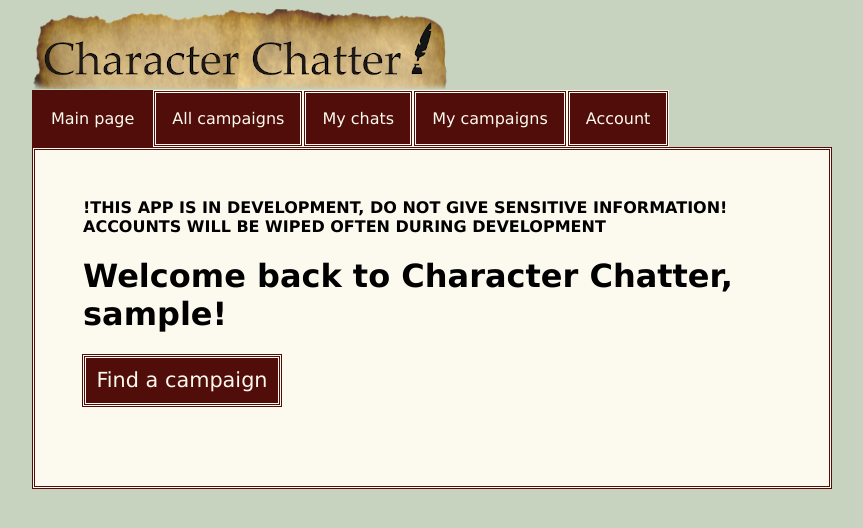
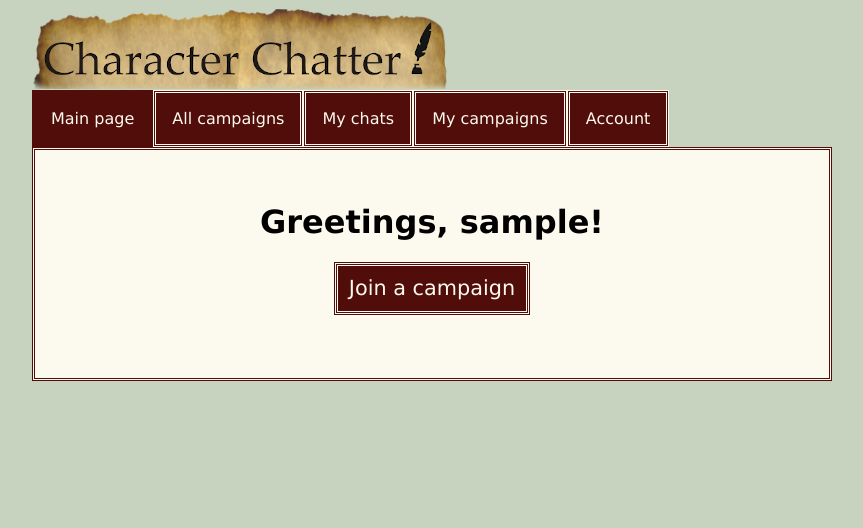
Before and after one commit to maariaw/character-chat, a Flask app: page / in a window 1280 px wide. Shown: the top 528 px of the page, without its empty margins (208-1071 px from the left). Run offline with Flask 2, Linux system fonts and the light colour scheme; the visitor is signed in with stand-in values (Sample User, id 1).

Commit message:
Improve main page design

```diff
--- a/static/styles/styles.css
+++ b/static/styles/styles.css
@@ -113,12 +113,12 @@ ul {
     outline: none;
     background-color: #510D0A;
     cursor: pointer;
-    white-space: nowrap;
 }
 
 .small {
     padding: 0.2em;
     font-size: 0.8em;
+    white-space: nowrap;
 }
 
 .big {
@@ -202,7 +202,7 @@ input[value="Send"] {
     color: #510D0A;
 }
 
-.campaign-info {
+.align-center {
     text-align: center;
 }
 
--- a/templates/campaign.html
+++ b/templates/campaign.html
@@ -43,7 +43,7 @@
     </nav>
     {% endif %}
     <div class="content">
-        <div class="campaign-info">
+        <div class="align-center">
             <h1 class="campaign-title">{{ campaign.title }}</h1>
             {% if session.username == campaign.gm %}
             <a class="big actionbtn" href="/campaign/{{ id }}/create-chat">Start a new chat</a>
--- a/templates/delete.html
+++ b/templates/delete.html
@@ -42,7 +42,7 @@
     </nav>
     {% endif %}
     <div class="content">
-        <div class="campaign-info">
+        <div class="align-center">
             <a class="campaign-link" href="/campaign/{{ campaign.id }}">
                 <h1 class="campaign-title">{{ campaign.title }}</h1>
             </a>
--- a/templates/index.html
+++ b/templates/index.html
@@ -43,27 +43,21 @@
     </nav>
     {% endif %}
     <div class="content">
-        <p><b>
-        !THIS APP IS IN DEVELOPMENT, DO NOT GIVE SENSITIVE INFORMATION!
-        <br>
-        ACCOUNTS WILL BE WIPED OFTEN DURING DEVELOPMENT
-        </b></p>
         {% if message %}
         <p class="success">{{ message }}</p>
         {% endif %}
         {% if session.username %}
+        <div class="align-center">
             {% if (session.role == 2) %}
-        <h1>Welcome back to Character Chatter, GM {{ session.username }}!</h1>
+            <h1>Greetings, GM {{ session.username }}!</h1>
             <a class="big actionbtn" href="/create-campaign">Start a new campaign</a>
             {% else %}
-        <h1>Welcome back to Character Chatter, {{ session.username }}!</h1>
+            <h1>Greetings, {{ session.username }}!</h1>
+            <a class="big actionbtn" href="/campaigns">Join a campaign</a>
             {% endif %}
-        {% if campaigns == [] %}
-        <a class="big actionbtn" href="/campaigns">Find a campaign</a>
-        {% else %}
-        <h2>Your campaigns:</h2>
-        {% endif %}
-        <ul class="campaign-list">
+            {% if campaigns != [] %}
+            <div class="greybox">
+                <ul class="campaign-list indentless-list">
                     {% for campaign in campaigns %}
                     <li>
                         <a class="campaign-link" href="/campaign/{{ campaign.id }}">
@@ -72,6 +66,9 @@
                     </li>
                     {% endfor %}
                 </ul>
+            </div>
+            {% endif %}
+        </div>
         {% else %}
         <form action="/login" method="POST">
             <h3>Login</h3>
--- a/templates/leave.html
+++ b/templates/leave.html
@@ -42,7 +42,7 @@
     </nav>
     {% endif %}
     <div class="content">
-        <div class="campaign-info">
+        <div class="align-center">
             <a class="campaign-link" href="/campaign/{{ campaign.id }}">
                 <h1 class="campaign-title">{{ campaign.title }}</h1>
             </a>
--- a/templates/newchat.html
+++ b/templates/newchat.html
@@ -42,7 +42,7 @@
     </nav>
     {% endif %}
     <div class="content">
-        <div class="campaign-info">
+        <div class="align-center">
             <a class="campaign-link" href="/campaign/{{ id }}">
                 <h1 class="campaign-title">{{ campaign.title }}</h1>
             </a>
```
Lines whose indentation alone changed are shown as unchanged.
